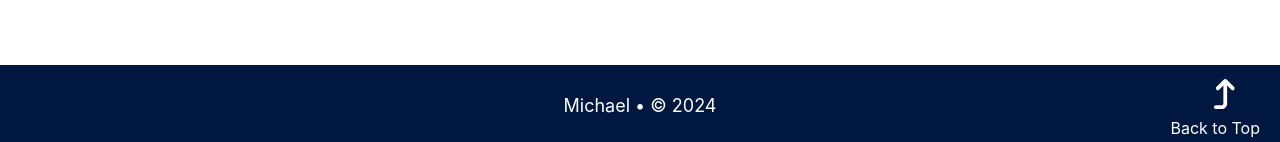
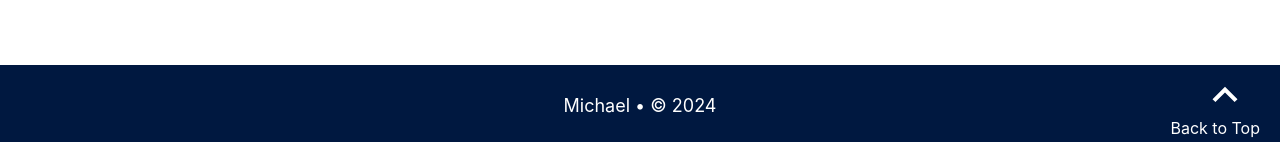
Before and after one commit to mgj0226/portfolio, a React (Create React App) app in the folder portfolio/: page / in a window 1280 px wide. Shown: the part 655-797 px from the top of the page. Built offline with nearby package versions, Linux system fonts and the light colour scheme.

Commit message:
replaced ScrollToTopButton

```diff
--- a/portfolio/package.json
+++ b/portfolio/package.json
@@ -17,6 +17,7 @@
     "framer-motion": "^10.17.4",
     "react": "^18.2.0",
     "react-dom": "^18.2.0",
+    "react-helmet": "^6.1.0",
     "react-router-dom": "^6.21.1",
     "react-scripts": "5.0.1",
     "web-vitals": "^2.1.4",
--- a/portfolio/src/buttons/Buttons.css
+++ b/portfolio/src/buttons/Buttons.css
@@ -1,28 +1,29 @@
+.animatedButton{
+  padding: '10px';
+  display: 'flex';
+  justify-content: center;
+  align-items: center;
+  /* background-color: lightblue; */
+}
+.animatedButton .ArrowIcon:hover {
+  animation: moveIcon 1.5s linear infinite;
+}
+
+
 @keyframes moveIcon {
-    0% {
-      transform: translateY(0);
-    }
-    25% {
-      transform: translateY(-5px);
-    }
-    50% {
-      transform: translateY(0);
-    }
-    75% {
-      transform: translateY(5px);
-    }
-    100% {
-      transform: translateY(0);
-    }
+  0% {
+    transform: translateY(0);
   }
-
-  .animatedButton{
-    padding: '10px';
-    display: 'flex';
-    justify-content: center;
-    align-items: center;
-    /* background-color: lightblue; */
+  25% {
+    transform: translateY(-5px);
+    opacity: 0;
   }
-  .animatedButton:hover .faArrowUp {
-    animation: moveIcon 1.5s linear infinite;
+  26% {
+    transform: translateY(5px);
+    opacity: 0;
   }
+  50% {
+    transform: translateY(0);
+    opacity: 1;
+  }
+}
--- a/portfolio/src/buttons/ScollToTopButton.js
+++ b/portfolio/src/buttons/ScollToTopButton.js
@@ -1,7 +1,8 @@
 import React from "react";
-import { FontAwesomeIcon } from '@fortawesome/react-fontawesome';
-import { faArrowTurnUp } from '@fortawesome/free-solid-svg-icons';
+// import { FontAwesomeIcon } from '@fortawesome/react-fontawesome';
+// import { faArrowTurnUp } from '@fortawesome/free-solid-svg-icons';
 import './Buttons.css';
+import {ReactComponent as ArrowIcon} from '../images/keyboard_arrow_up.svg';
 
 const ScrollToTopButton = ()=> {
     const scrollToTop = () => {
@@ -27,7 +28,12 @@ const ScrollToTopButton = ()=> {
                     color: "white",
                 }}
             >
-                    <FontAwesomeIcon className="faArrowUp" icon={faArrowTurnUp}/>
+                <ArrowIcon
+                    className="ArrowIcon"
+                    width="50px"
+                    height="50px"
+                    fill="white"
+                />
             </button>
             <p
                 className="BackToTop"
```
Also changed, not shown: portfolio/src/images/keyboard_arrow_up.svg (added), 1 other file (tests, documents, lock files or other folders).
